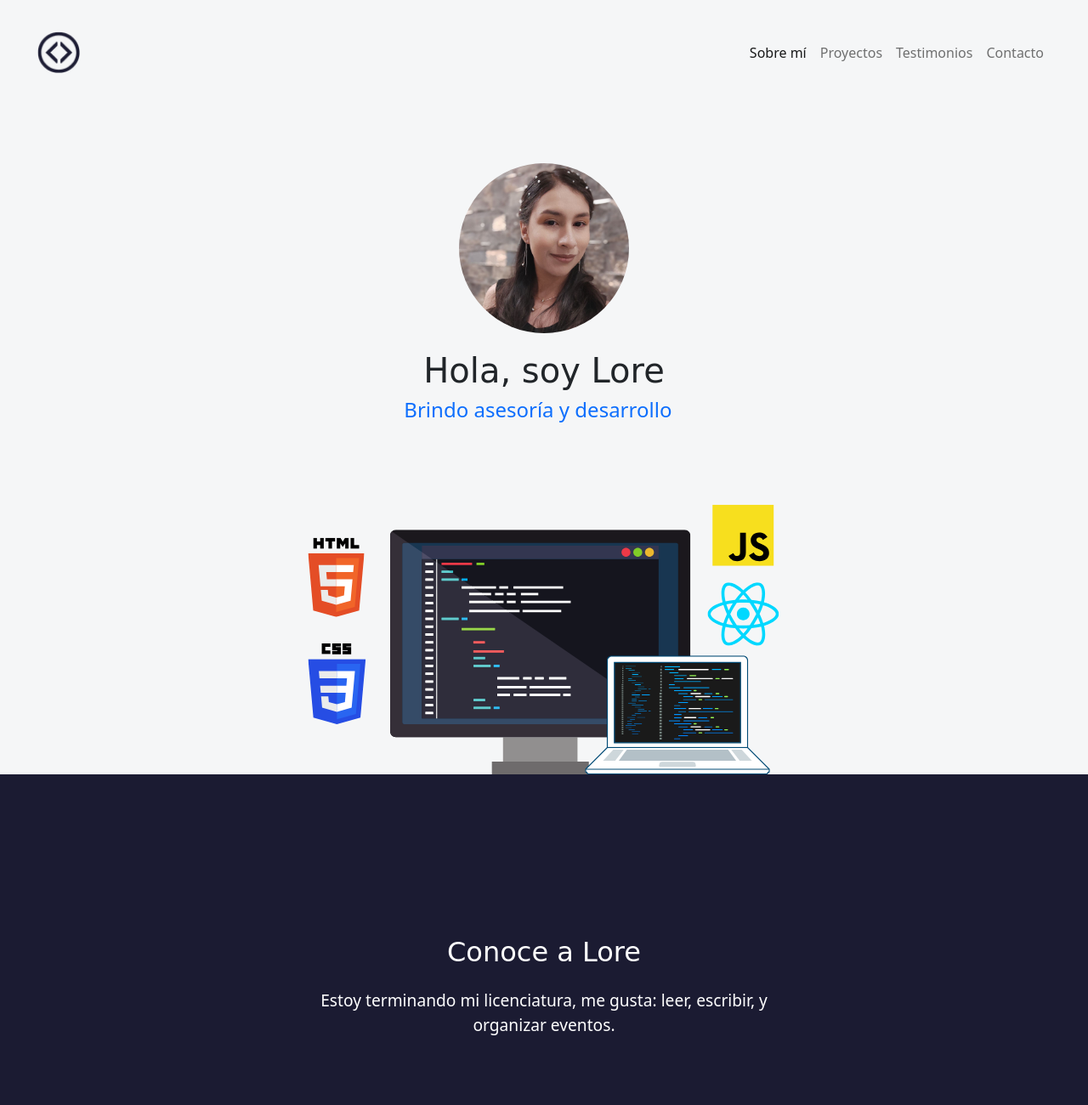
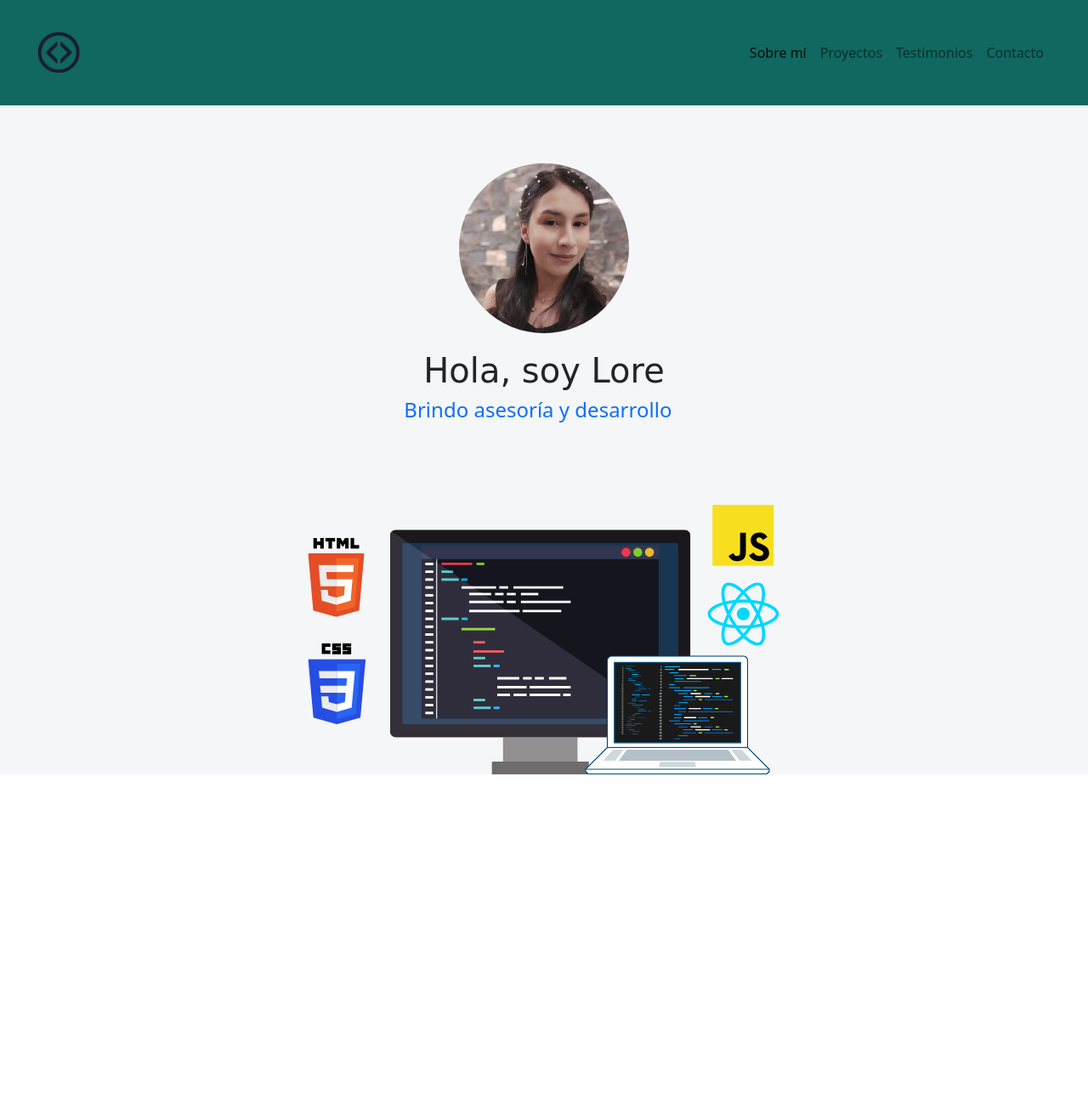
Before and after one commit to Loremercadologa/loremercadologa.github.io, a plain HTML site: page index.html in a window 1280 px wide. Shown: the top 1300 px of the page at 85% size. Drawn offline with nearby package versions, Linux system fonts and the light colour scheme; a web font is replaced by a local one.

Commit message:
Update style.css

```diff
--- a/style.css
+++ b/style.css
@@ -2,7 +2,7 @@
 
 .navbar {
   padding: 2rem;
-  background-color: #f5f6f7;
+  background-color: #106861;
 }
 
 .navbar-collapse {
@@ -26,7 +26,7 @@ h1 {
 
 .seccion-oscura {
   color: white;
-  background-color: #1b1b32;
+  background-color: ##106861;
 }
 
 .seccion-clara {
```
